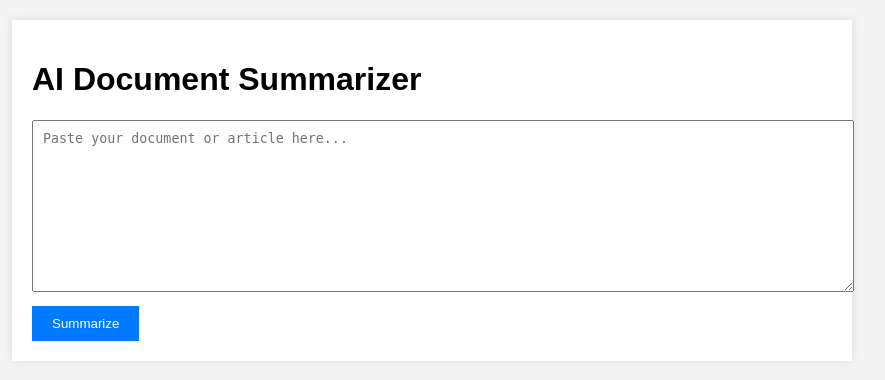
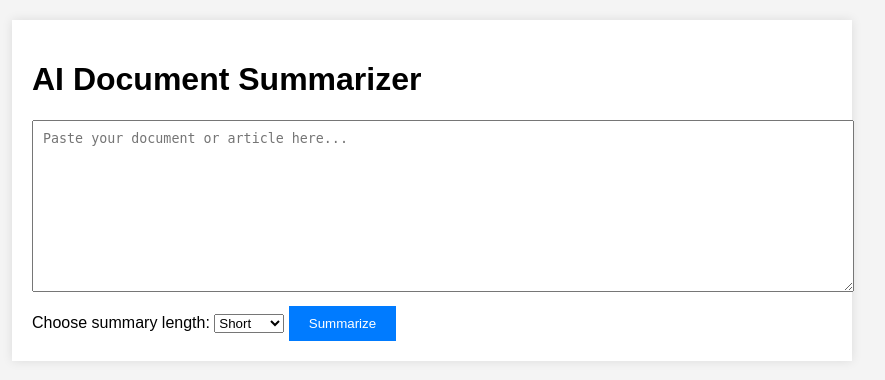
Before and after one commit to Symphatic/AIBDS, a Flask app: page / in a window 1280 px wide. Shown: the top 380 px of the page, without its empty margins (208-1093 px from the left). Run offline with Flask 3, Linux system fonts and the light colour scheme.

Commit message:
Update index.html

```diff
--- a/templates/index.html
+++ b/templates/index.html
@@ -11,6 +11,12 @@
         <h1>AI Document Summarizer</h1>
         <form action="/summarize" method="POST">
             <textarea name="content" rows="10" placeholder="Paste your document or article here...">{{ original_text or "" }}</textarea>
+            <label for="length">Choose summary length:</label>
+            <select name="length" id="length">
+                <option value="short">Short</option>
+                <option value="medium">Medium</option>
+                <option value="long">Long</option>
+            </select>
             <button type="submit">Summarize</button>
         </form>
         {% with messages = get_flashed_messages(with_categories=true) %}
```
